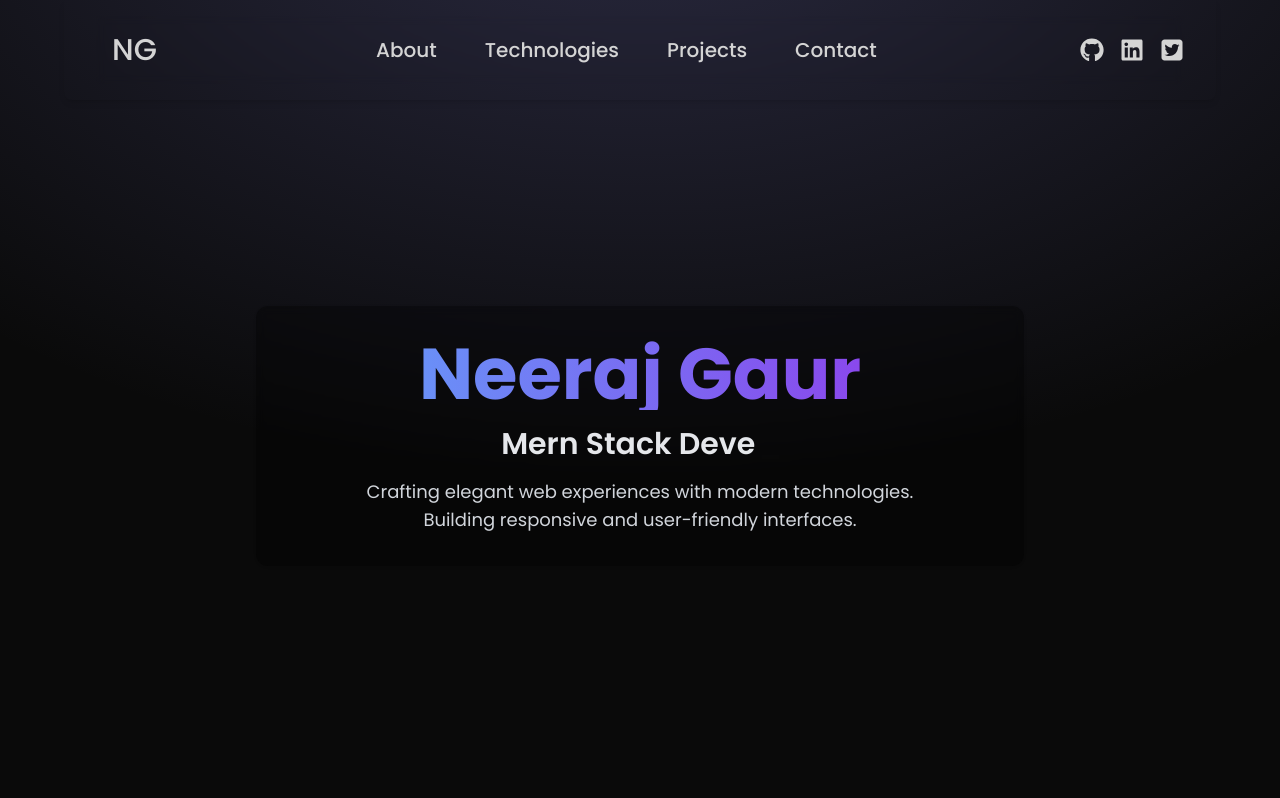
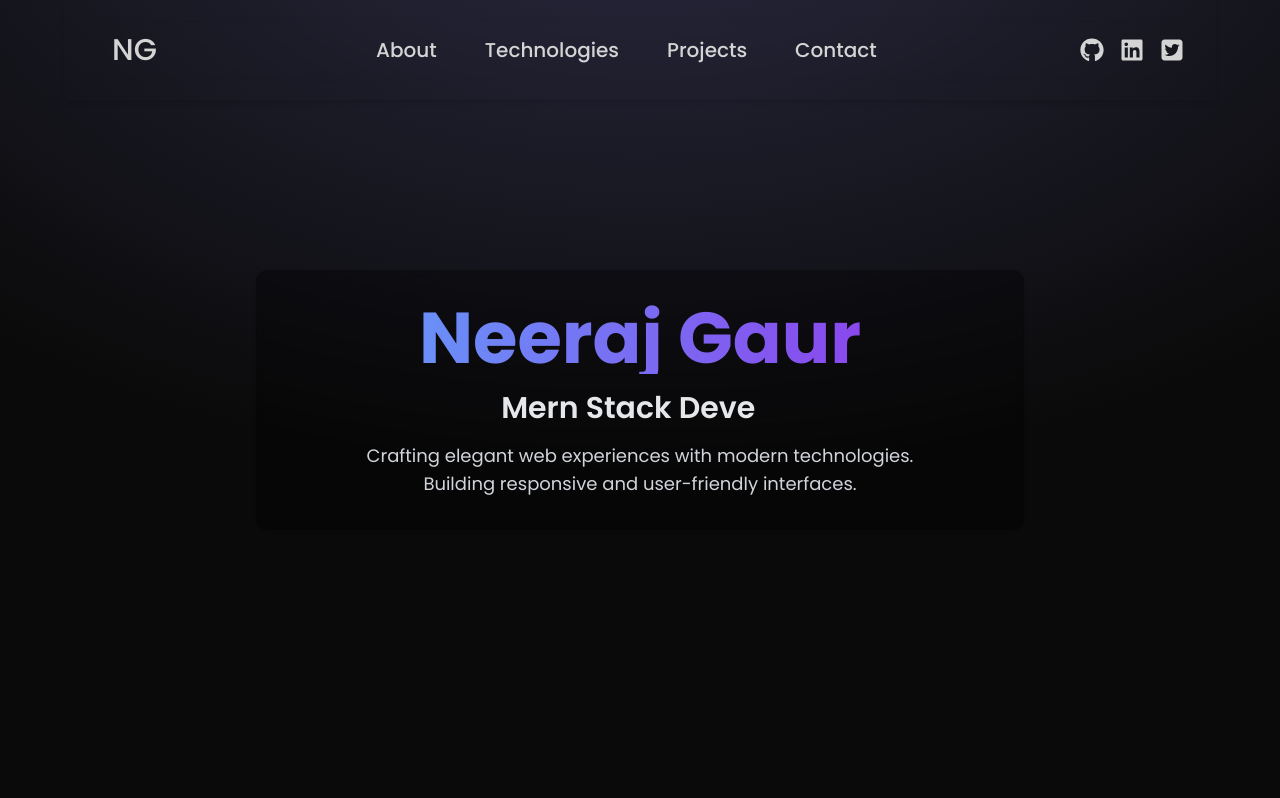
Before and after one commit to Neeraj110/PortFolio, a React (Vite) app: page / in a window 1280 px wide. Shown: the top 798 px of the page. Built offline with nearby package versions, Linux system fonts and the light colour scheme.

Commit message:
fix: remove extra padding in App component for better layout

```diff
--- a/src/App.jsx
+++ b/src/App.jsx
@@ -35,7 +35,7 @@ function App() {
         />
       </div>
 
-      <div className="container mx-auto px-8 py-9">
+      <div className="container mx-auto px-8 ">
         <div ref={homeRef}>
           <Hero />
         </div>
```
